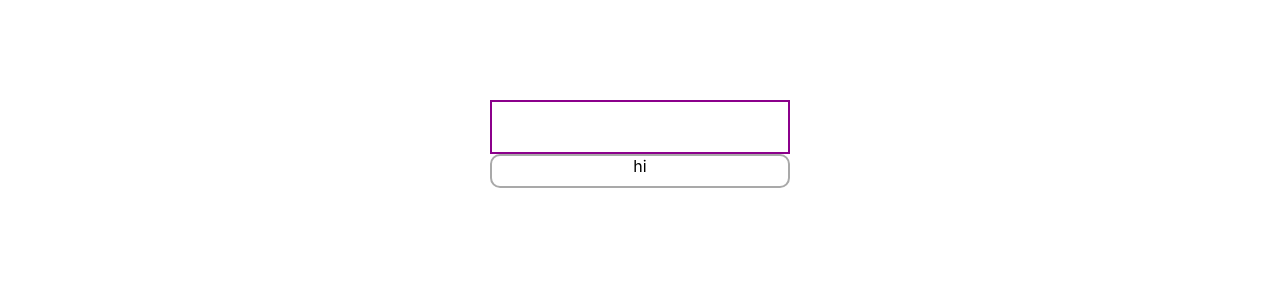
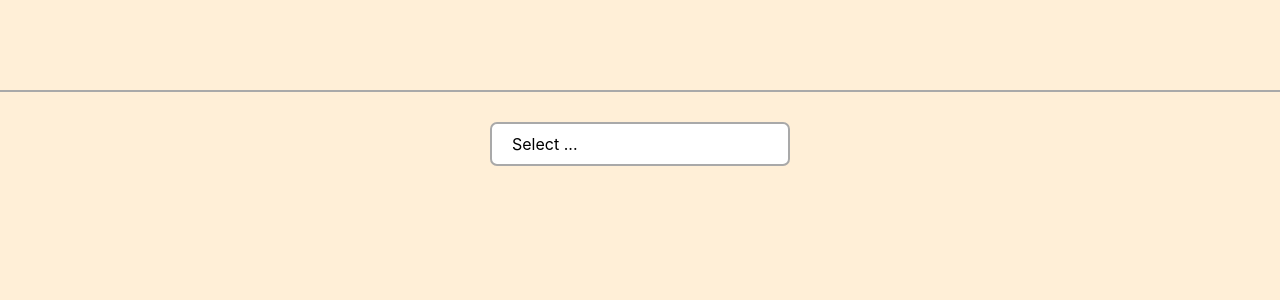
Before and after one commit to Avninder99/react-multi-select, a React (Create React App) app: page / in a window 1280 px wide. Shown: the top 300 px of the page. Built offline with nearby package versions, Linux system fonts and the light colour scheme.

Commit message:
Improved functionality

```diff
--- a/src/App.css
+++ b/src/App.css
@@ -1,29 +1,41 @@
+body {
+  background-color: rgb(255, 239, 215);
+}
 .App {
+  margin-top: 40px;
+}
+.multi-select {
   text-align: center;
   margin: auto;
   width: 300px;
-  margin-top: 100px;
+  margin-top: 20px;
+  padding: 0;
 }
 .opt-div {
-  margin: 10% auto;
-  border: 2px black solid;
-  /* max-width: 300px; */
-  width: 100%;
+  margin: auto;
+  border: 2px darkgray solid;
+  border-radius: 0 0 10px 10px;
+  width: calc(100% - 4px);
   max-height: 400px;
   overflow-y: scroll;
+  -ms-overflow-style: none;
+  scrollbar-width: none;
+}
+.opt-div::-webkit-scrollbar {
+  display: none;
 }
 .opt-holder {
   width: calc(100%-20px);
   height: 50px;
   padding: auto;
-  border: blue 1px solid;
+  background-color: white;
   display: flex;
   align-items: center;
   justify-content: flex-start;
   padding-left: 20px;
 }
-.search {
-
+.opt-holder:hover {
+  background-color: whitesmoke;
 }
 .holder-div {
   position: absolute;
@@ -31,19 +43,47 @@
 }
 .dropdown-div {
   border: 2px solid darkgray;
-  border-radius: 10px;
-  height: 30px;
+  border-radius: 7px;
+  height: 40px;
+  display: flex;
+  align-items: center;
+  padding-left: 20px;
+  background-color: white;
+  overflow-x: scroll;
+  -ms-overflow-style: none;
+  scrollbar-width: none;
+}
+.dropdown-div::-webkit-scrollbar {
+  display: none;
 }
 .hider {
   display: none;
 }
 .show-div{
   height: 50px;
-  border: darkmagenta 2px solid;
+  border-bottom: darkgray 2px solid;
   display: flex;
   flex-direction: row;
   align-items: center;
+  margin-bottom: 30px;
+  padding: 0 20px;
 }
 .show-name {
   margin-left: 5px;
+  border-right: 2px solid darkgray;
+  padding-right: 5px;
 }
+.search {
+  width: calc(100% - 24px);
+  height: 40px;
+  border: 2px darkgray solid;
+  border-radius: 10px 10px 0 0;
+  font-size: 18px;
+  padding-left: 18px;
+  outline: none;
+  border-bottom: none;
+  margin-top: 5px;
+}
+.label {
+  margin-left: 3px;
+}
--- a/src/App.js
+++ b/src/App.js
@@ -14,26 +14,23 @@ function App() {
     { label: 'Watermelons', value: 'watermelons' },
     { label: 'Guavas', value: 'guavas' },
     { label: 'Strawberries', value: 'strawberries' },
-    { label: 'Dragon Fruit', value: 'dragon fruit' },
+    { label: 'Melons', value: 'melons' },
     { label: 'Tomatoes', value: 'tomatoes' },
   ];
+  const [selected, setSelected] = useState([]);
 
-  const [selected, setSelected] = useState([]);
-  console.log("============")
-  console.log(selected)
   return (
     <div className="App">
-      <div className='show-div'>
+      <div className="show-div">
         {
-          selected.map(selectedFruit => {
-            return (
-              <div className='show-name'>
-                {selectedFruit.label},
+          selected.map((selectedFruit) => (
+            <div className="show-name">
+              {selectedFruit.label}
             </div>
-            )
-          })
+          ))
         }
       </div>
+      <div className="multi-select">
         <MultiSelect
           options={options}
           onChange={setSelected}
@@ -41,6 +38,7 @@ function App() {
           label="fruits"
         />
       </div>
+    </div>
   );
 }
 
--- /dev/null
+++ b/src/multi_select/Checkbox.js
@@ -0,0 +1,14 @@
+import React from 'react';
+
+export default function Checkbox(
+  {
+    option, onChange, label,
+  },
+) {
+  return (
+    <>
+      <input type="checkbox" id={option.key} name={label} value={option.value} onClick={(e) => onChange(e)} checked={option.isChecked} />
+      <label className="label" htmlFor={option.key}>{option.label}</label>
+    </>
+  );
+}
--- a/src/multi_select/multi_select.js
+++ b/src/multi_select/multi_select.js
@@ -1,19 +1,48 @@
-import { useState } from 'react';
+import {
+  React, useEffect, useRef, useState,
+} from 'react';
+import Checkbox from './Checkbox';
 
-export default function MultiSelect(props) {
+export default function MultiSelect(
+  {
+    options, onChange, value, label,
+  },
+) {
+  const options2 = useRef(options);
   const [openDropdown, setOpenDropdown] = useState(false);
-  const [searchValue, setSearchValue] = useState("");
+  const [searchValue, setSearchValue] = useState('');
   const temp = {};
-  const temp2 = true;
-  let re = new RegExp(searchValue,'gi')
+  const re = new RegExp(searchValue, 'gi');
+
+  useEffect(() => {
+    for (let i = 0; i < options2.current.length; i += 1) {
+      options2.current[i].key = i;
+      options2.current[i].isChecked = false;
+    }
+  }, [])
 
   const handleChange = (e) => {
-    if(e.target.checked){
-      temp.label = e.target.id;
+    if (e.target.checked) {
+      options2.current[parseInt(e.target.id, 10)].isChecked = true;
+      temp.label = options2.current[parseInt(e.target.id, 10)].label;
       temp.value = e.target.value;
-      props.onChange([...props.value, temp]);
-    }else{
-      props.onChange(props.value.filter(ele => ele.value != e.target.value));
+      onChange([...value, temp]);
+    } else {
+      options2.current[parseInt(e.target.id, 10)].isChecked = false;
+      onChange(value.filter((ele) => ele.value !== e.target.value));
+    }
+  }
+  const handleChange2 = (e) => {
+    if (e.target.checked) {
+      options2.current.forEach((element) => {
+        element.isChecked = true;
+      });
+      onChange([...options2.current]);
+    } else {
+      options2.current.forEach((element) => {
+        element.isChecked = false;
+      });
+      onChange([]);
     }
   }
   const handleSearchChange = (e) => {
@@ -25,32 +54,34 @@ export default function MultiSelect(props) {
 
   return (
     <>
-      <div className="dropdown-div" onClick={handleDropdown}>
-        hi
+      <div className="dropdown-div" onClick={handleDropdown} role="button" tabIndex={0} onKeyPress={1}>
+        {
+          value.length === 0
+            ? 'Select ...'
+            : value.map((ele) => (
+              <span>
+                {ele.label}
+                <span>,</span>
+              </span>
+            ))
+        }
       </div>
-      <div className={openDropdown ? "holder-div" : "holder-div hider"}>
+      <div className={openDropdown ? 'holder-div' : 'holder-div hider'}>
         <div>
-          <input className="search" onChange={e => {handleSearchChange(e)}} />
+          <input className="search" onChange={(e) => { handleSearchChange(e) }} placeholder="Search ..." />
         </div>
         <div className="opt-div">
-            {
-              props.options
-              .map((opt) => {
-                return (
-                  <div className={re.test(opt.label) ? "opt-holder" : "opt-holder hider"}>
-                    <input
-                      key={opt.label}
-                      type="checkbox"
-                      id={opt.label}
-                      name={props.label}
-                      value={opt.value}
-                      onClick={(e) => handleChange(e)}
-                      />
-                    <label for={opt.label}>{opt.label}</label>
-                  </div>
-                )
-              })
-            }
+          <div className={re.test('Select All') ? 'opt-holder' : 'opt-holder hider'}>
+            <input type="checkbox" id="Select All" name={label} value="select_all" onClick={(e) => handleChange2(e)} />
+            <label className="label" htmlFor="Select All">Select All</label>
+          </div>
+          {
+            options2.current.map((opt) => (
+              <div className={re.test(opt.label) ? 'opt-holder' : 'opt-holder hider'}>
+                <Checkbox option={opt} onChange={handleChange} label={label} />
+              </div>
+            ))
+          }
         </div>
       </div>
     </>
```
Also changed, not shown: package.json (+8 -0 lines), .eslintrc.json (added), 1 other file (tests, documents, lock files or other folders). Lines whose indentation alone changed are shown as unchanged.
